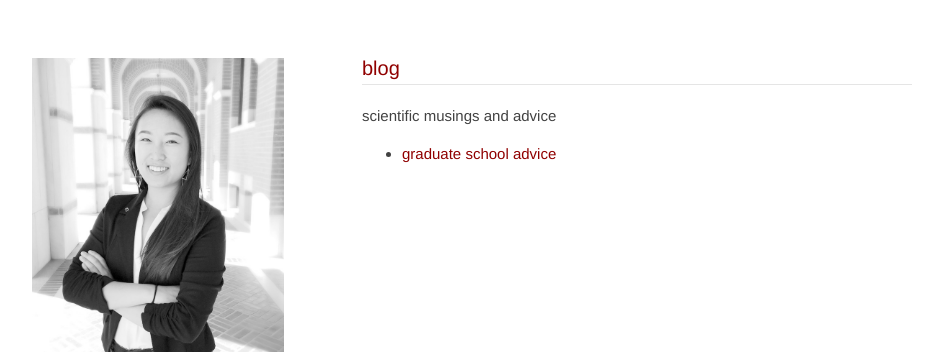
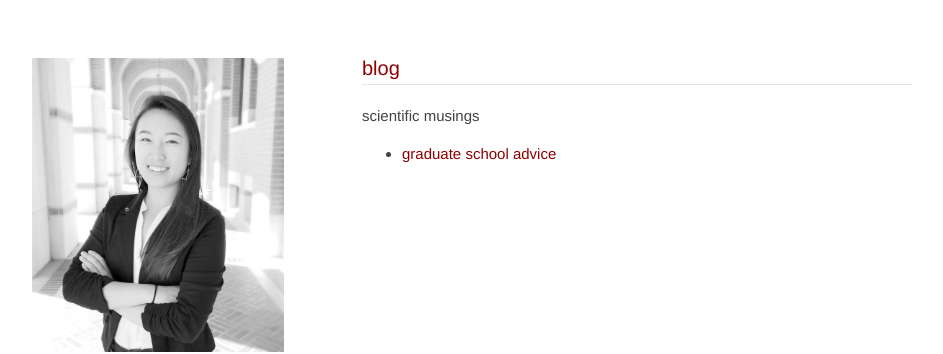
Before and after one commit to lucylai96/lucylai96.github.io, a Jekyll site: the page built from blog.md, in a window 1280 px wide. Shown: the top 354 px of the page, without its empty margins (168-1111 px from the left). Built offline with Jekyll 4.4.1, drawn with Linux system fonts in a browser that asks for light colours; our own code applies the rules of GitHub Pages for plain Markdown files.

Commit message:
Update blog.md

```diff
--- a/blog.md
+++ b/blog.md
@@ -1,5 +1,5 @@
 ## blog
 ***
-scientific musings and advice
+scientific musings
 
-* [graduate school advice](https://lucylai.com/blogs/gradapps)
+* [graduate school advice](https://lucy-lai.com/blogs/gradapps)
```
